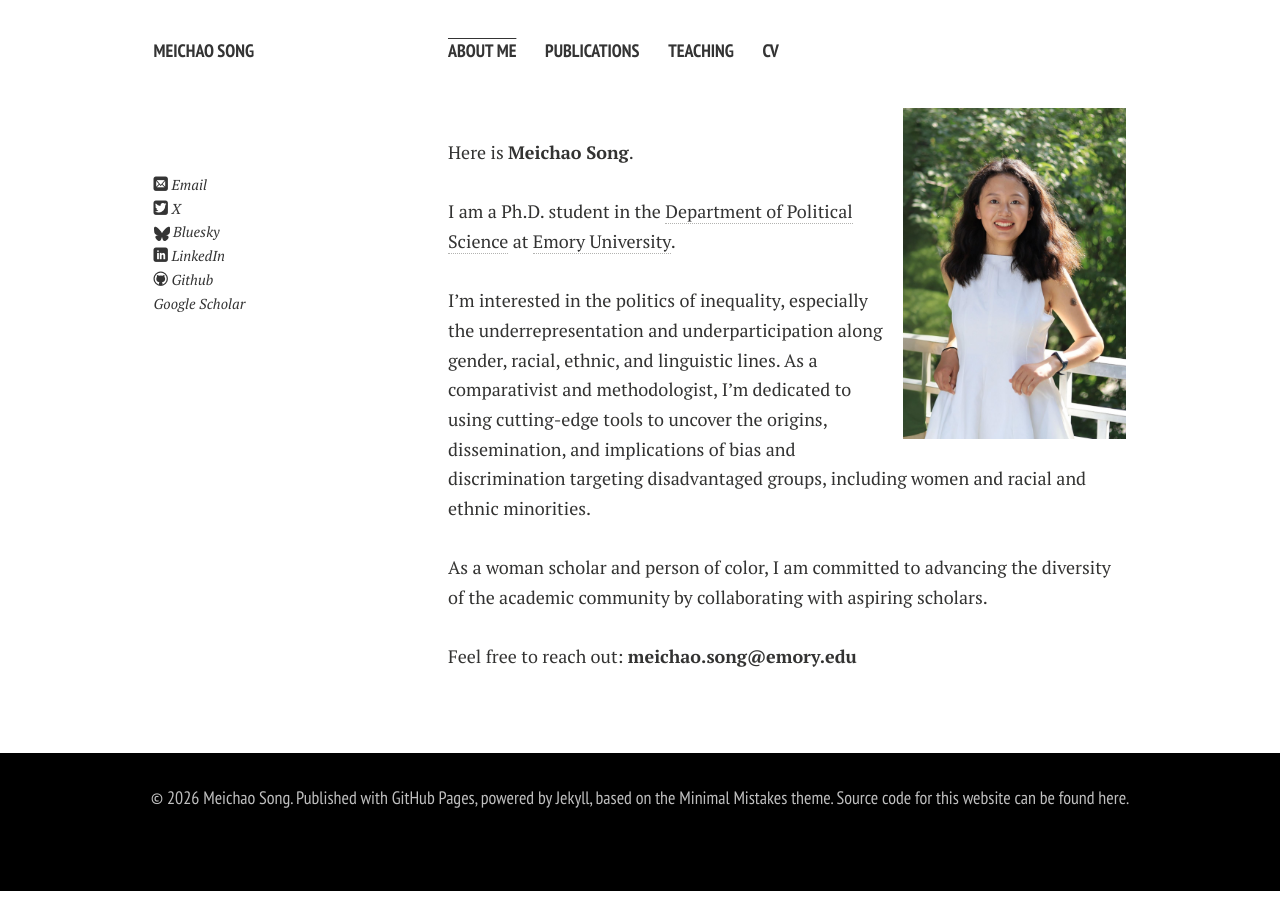
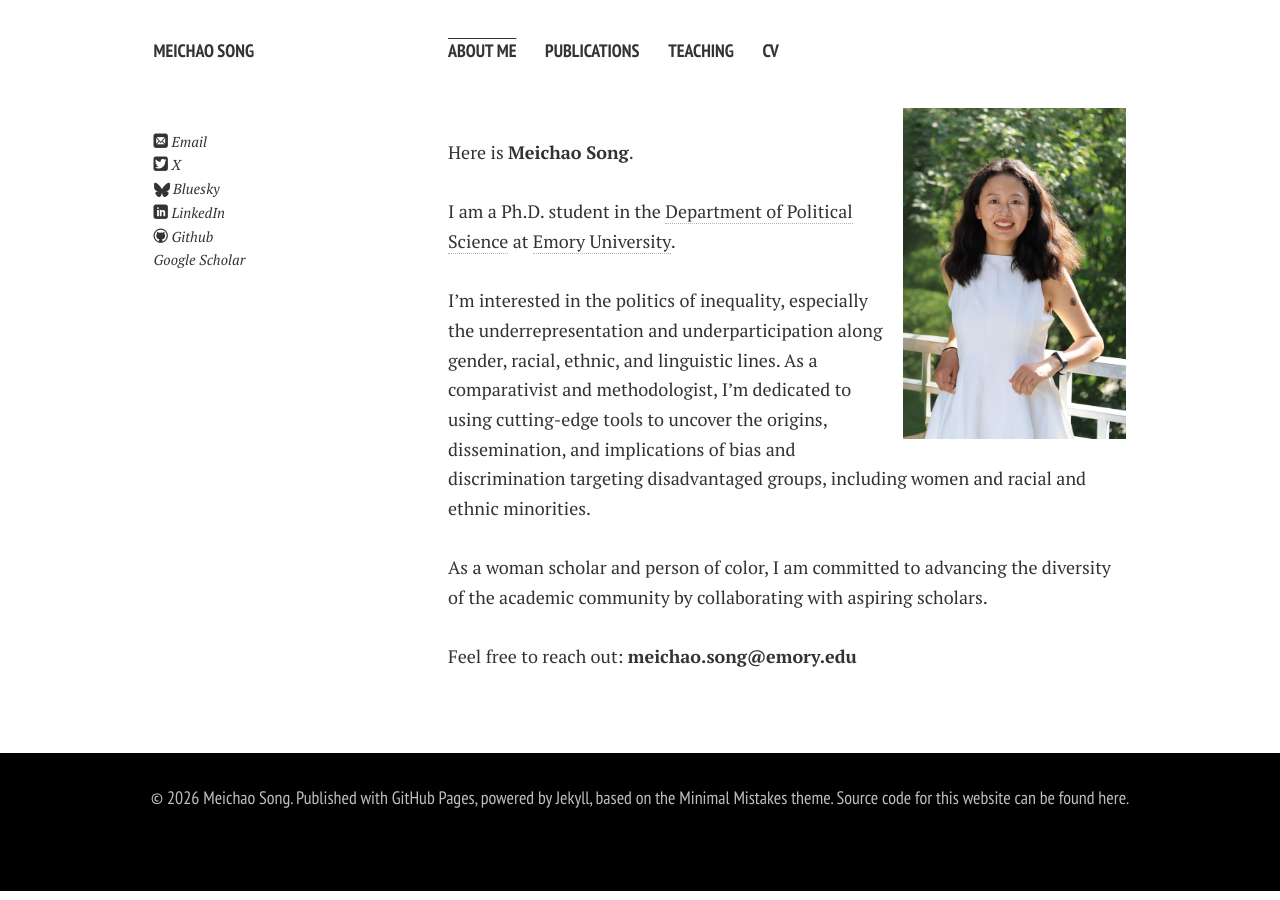
Before and after one commit to MeichaoPoliSci/MeichaoCV202606, a Jekyll site: the page built from index.md, in a window 1280 px wide. Built offline with Jekyll 4.4.1, drawn with Linux system fonts in a browser that asks for light colours; nearby versions of some CDN libraries; comment, search, counter and statistics services are not loaded; a style sheet for code colours, icons or effects is not loaded.

Commit message:
Adjust email link margin in author bio
Updated the email link's margin style for better spacing.

```diff
--- a/_includes/author-bio.html
+++ b/_includes/author-bio.html
@@ -6,7 +6,7 @@
 
 <p>{{ site.owner.bio }}</p>
 
-{% if site.owner.email %}<p style="text-indent:0;margin-top:4.5em;"><a href="mailto:{{ site.owner.email }}" target="_blank"><i class="icon-mail"></i> Email</a></p>{% endif %}
+{% if site.owner.email %}<p style="text-indent:0;margin-top:0.5em;"><a href="mailto:{{ site.owner.email }}" target="_blank"><i class="icon-mail"></i> Email</a></p>{% endif %}
 
 {% if site.owner.cv %}<p style="text-indent:0;"><a href="{{ site.owner.cv }}"><img src="https://caihanlin.com/images/logo/icons8-cv-100.png" width="17" height="17"></i> My CV</a></p>{% endif %}
 
```
